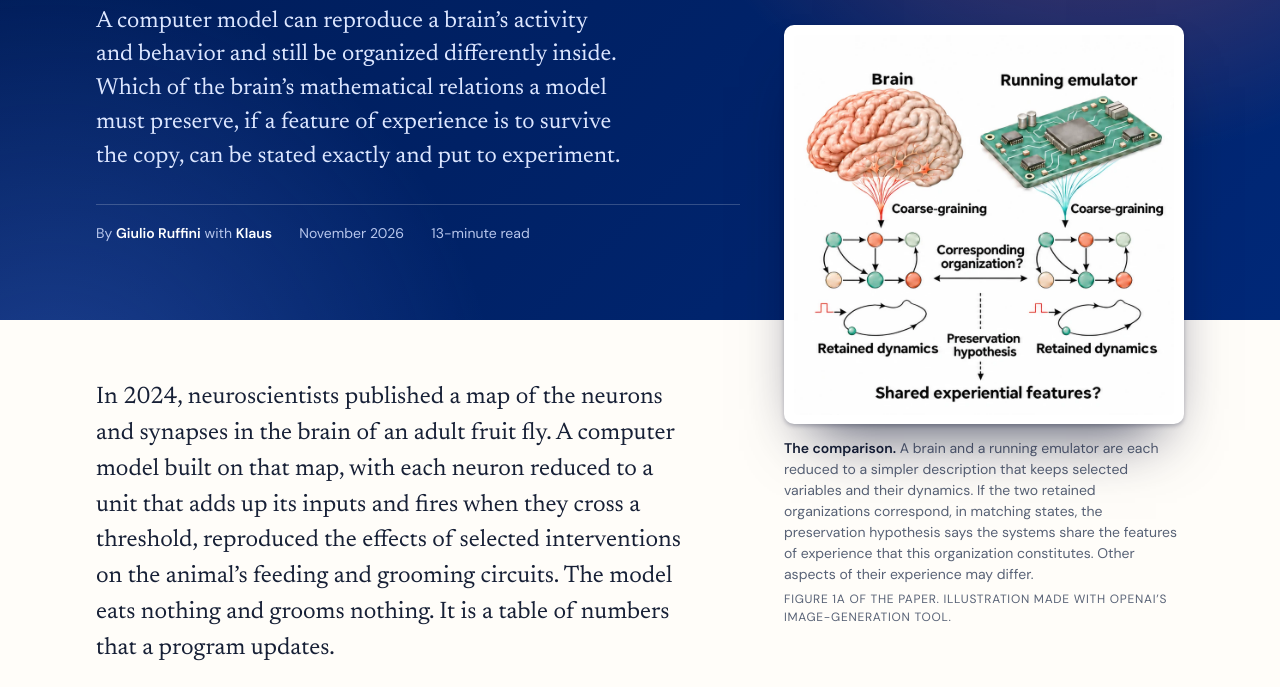
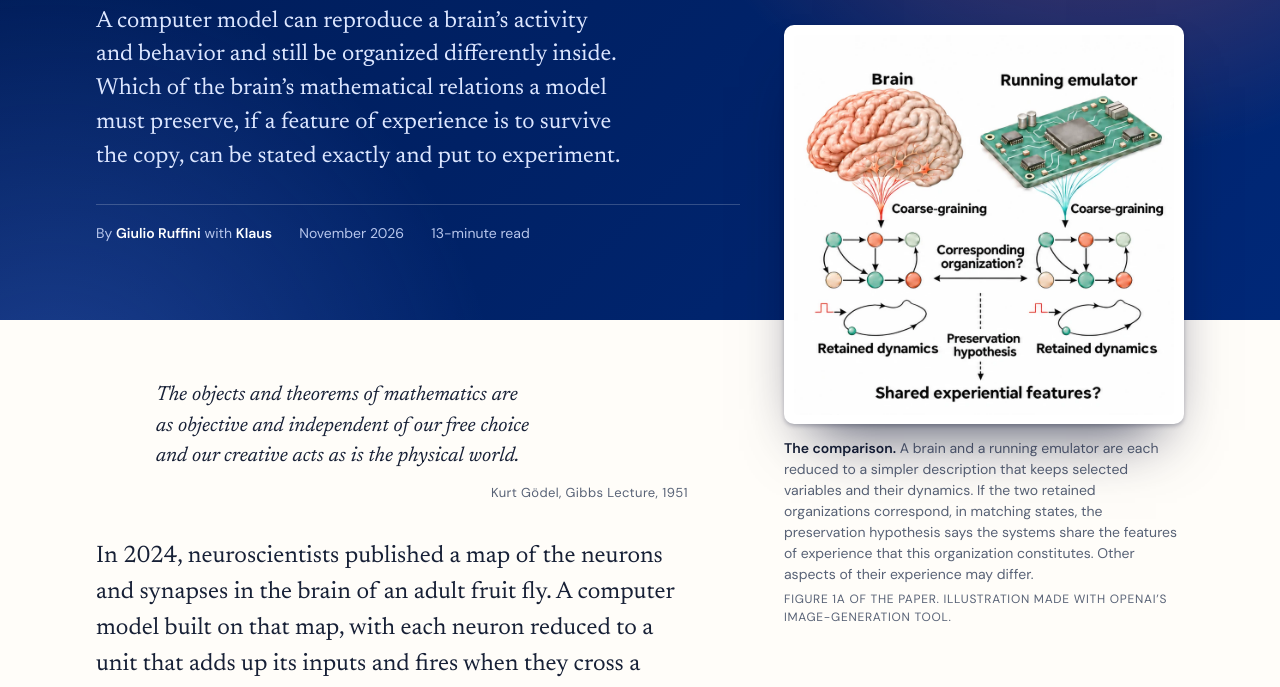
Before and after one commit to giulioruffini/giulioruffini-dot-com-site, a website: page public/blogs/what-a-brain-simulation-must-keep-blog.html in a window 1280 px wide. Shown: the part 390-1077 px from the top of the page. Drawn offline with Linux system fonts and the light colour scheme.

Commit message:
What a Brain Simulation Must Keep: add the paper's Gödel epigraph
The sentence from the 1951 Gibbs Lecture that opens the working paper now
opens the essay, set as in the paper.

Co-Authored-By: Claude Fable 5.2 <noreply@anthropic.com>

```diff
--- a/public/blogs/what-a-brain-simulation-must-keep-blog.html
+++ b/public/blogs/what-a-brain-simulation-must-keep-blog.html
@@ -159,6 +159,10 @@ h1 em { font-style: italic; color: var(--band-coral); }
 .story > h2::before { content: ""; display: block; width: 2.25rem; height: 3px; margin-bottom: 1rem; background: var(--coral); }
 .story em { font-style: italic; }
 .story > .lede { font-size: 1.17em; line-height: 1.5; }
+/* Epigraph, as under the paper's first heading: indented, source ranged right */
+.epigraph { margin: 0 0 2.3rem; padding-left: clamp(1.25rem, 10%, 3.75rem); max-width: var(--measure); }
+.epigraph p { margin: 0; font-style: italic; line-height: 1.5; text-wrap: balance; }
+.epigraph footer { margin-top: 0.6rem; text-align: right; font-family: var(--util); font-size: 0.8125rem; letter-spacing: 0.03em; color: var(--muted); }
 .follow { padding-top: 0; }
 .follow > p:first-child { margin-top: 0; }
 
@@ -238,7 +242,7 @@ section.night .story > h2 { margin-top: 0; color: var(--band-ink); }
   h1 span { display: block; }
   .hero-text { padding-block: 2.6rem clamp(3.25rem, 6vw, 4.75rem); }
   .hero-fig { max-width: none; }
-  .story > p, .story > h2 { max-width: min(var(--measure), calc(100% - var(--rail) - var(--gap))); }
+  .story > p, .story > h2, .story > .epigraph { max-width: min(var(--measure), calc(100% - var(--rail) - var(--gap))); }
   .rail { float: right; clear: right; width: var(--rail); max-width: none; margin: 0.45rem 0 2rem var(--gap); }
   .rail.fig .plate { max-width: none; }
   .lead-cap { margin-top: calc(var(--hang) - var(--lead) + 0.85rem); max-width: none; }
@@ -283,6 +287,11 @@ section.night .story > h2 { margin-top: 0; color: var(--band-ink); }
 
     <div class="rail cap lead-cap" id="hero-cap"><strong>The comparison.</strong> A brain and a running emulator are each reduced to a simpler description that keeps selected variables and their dynamics. If the two retained organizations correspond, in matching states, the preservation hypothesis says the systems share the features of experience that this organization constitutes. Other aspects of their experience may differ.
         <span class="credit">Figure 1a of the paper. Illustration made with OpenAI’s image-generation tool.</span></div>
+
+    <blockquote class="epigraph">
+      <p>The objects and theorems of mathematics are as objective and independent of our free choice and our creative acts as is the physical world.</p>
+      <footer>Kurt Gödel, Gibbs Lecture, 1951</footer>
+    </blockquote>
 
     <p class="lede">In 2024, neuroscientists published a map of the neurons and synapses in the brain of an adult fruit fly. A computer model built on that map, with each neuron reduced to a unit that adds up its inputs and fires when they cross a threshold, reproduced the effects of selected interventions on the animal’s feeding and grooming circuits. The model eats nothing and grooms nothing. It is a table of numbers that a program updates.</p>
 
```
